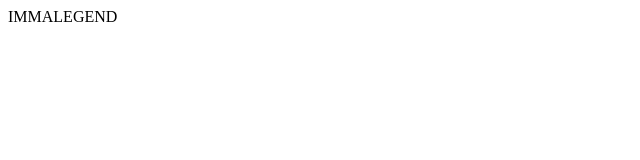
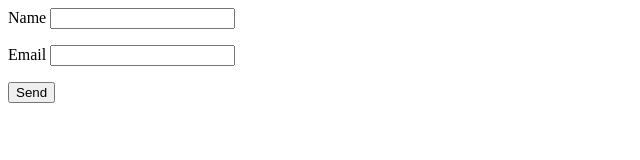
Before and after one commit to kiwizu3/ketchvenche, a plain HTML site: page index.html in a window 1280 px wide. Shown: the whole page, without its empty margins (0-640 px from the left). Drawn offline with Linux system fonts and the light colour scheme.

Commit message:
Update index.html

```diff
--- a/index.html
+++ b/index.html
@@ -1,3 +1,15 @@
 <html>
-IMMALEGEND
+<body>
+  <form name="contact" netlify>
+  <p>
+    <label>Name <input type="text" name="name" /></label>
+  </p>
+  <p>
+    <label>Email <input type="email" name="email" /></label>
+  </p>
+  <p>
+    <button type="submit">Send</button>
+  </p>
+</form>
+  </body>
 </html>
```
